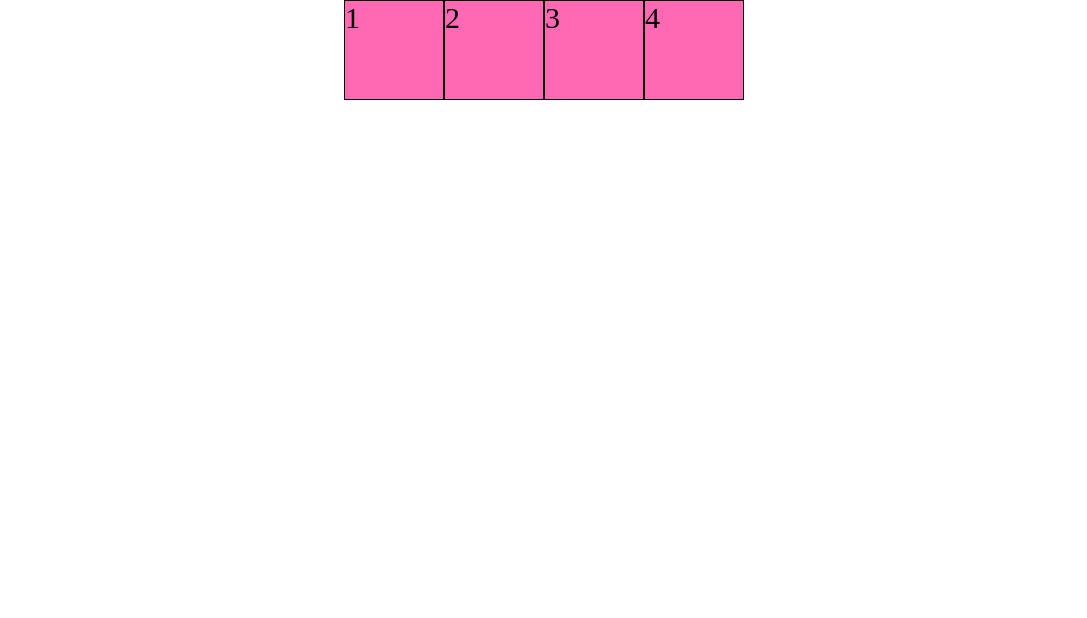
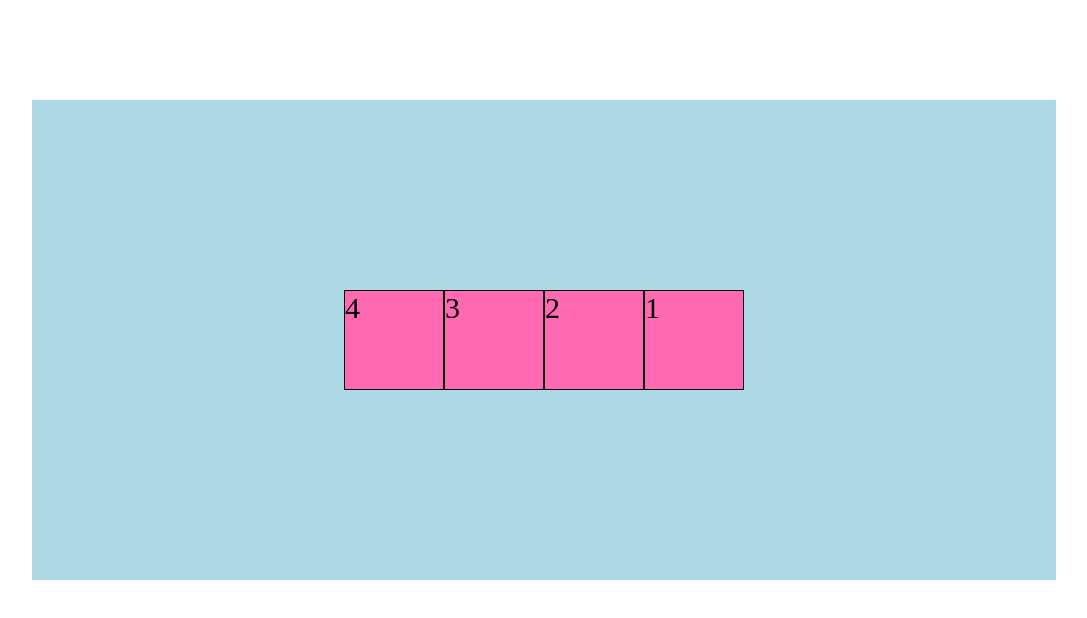
Before and after one commit to haeyeon0716/flex, a plain HTML site: page index.html in a window 1280 px wide. Shown: the whole page, without its empty margins (96-1183 px from the left). Drawn offline with Linux system fonts and the light colour scheme.

Commit message:
flex 레이아웃 순서 변경

```diff
--- a/scss/style.scss
+++ b/scss/style.scss
@@ -1,6 +1,4 @@
 @import 'reset';
-
-
 /*
 justify-content (가로축의 레이아웃 설정)
 -- flex-start: 부모요소 안짝에서 왼쪽 정렬
@@ -17,14 +15,15 @@ justify-content (가로축의 레이아웃 설정)
     flex속성 안에서 줄바꿈 처리하기 위해서ㅓ는 부모요소에 flex-wrap : wrap;
 */
 section{
-    width: 400px;
-    height: 100px;
-    margin: 0px auto;
+    width: 80vw;
+    height: 60vh;
+    margin: 100px auto;
     background: lightblue;
     display: flex;
     flex-wrap: wrap;
     justify-content: center;
-    align-content: space-between;
+    align-content: center;
+    flex-direction: row-reverse; // column-reverse = 세로
 
     article{
         width: 100px;
```
Also changed, not shown: css/style.css, 1 other file.
